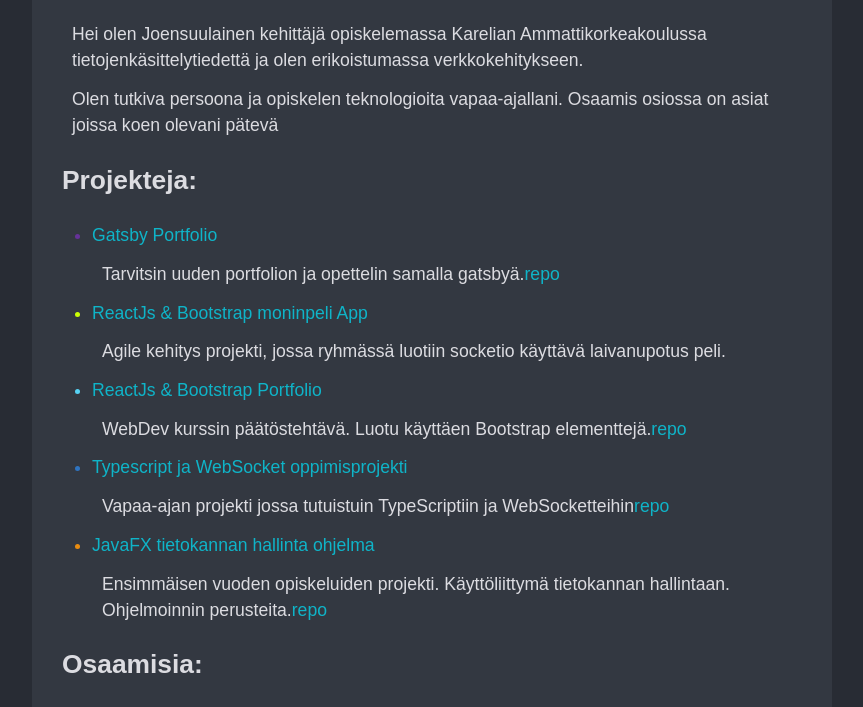
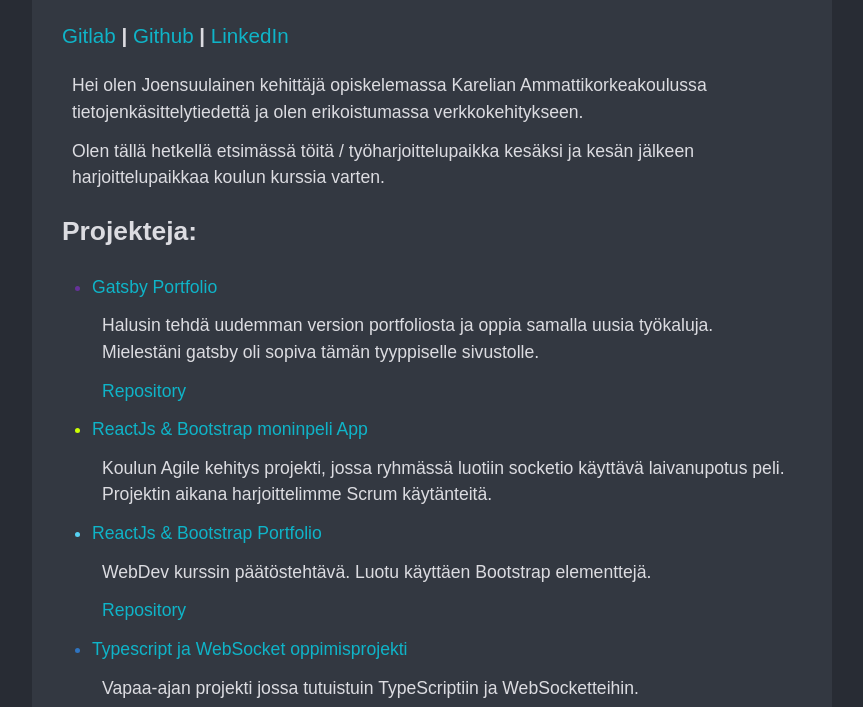
Before and after one commit to Zerkath/portfolio-gatsby, a Gatsby site: page / in a window 1280 px wide. Shown: the part 89-796 px from the top of the page, without its empty margins (208-1071 px from the left). Built offline with nearby package versions, Linux system fonts and the light colour scheme; Gatsby itself is replaced by a stand-in of ours.

Commit message:
Content changes and small fixes

```diff
--- a/src/pages/404.jsx
+++ b/src/pages/404.jsx
@@ -3,8 +3,8 @@ import { Link } from "gatsby"
 
 // styles
 const pageStyles = {
-  color: "#232129",
-  padding: "96px",
+  color: "#DFDFDF",
+  padding: "40px",
   fontFamily: "-apple-system, Roboto, sans-serif, serif",
 }
 const headingStyles = {
--- a/src/pages/index.jsx
+++ b/src/pages/index.jsx
@@ -10,13 +10,13 @@ const links = [
     text: "Gatsby Portfolio",
     url: "/portfolio-gatsby/",
     repo: "https://github.com/Zerkath/portfolio-gatsby",
-    description: "Tarvitsin uuden portfolion ja opettelin samalla gatsbyä.",
+    description: "Halusin tehdä uudemman version portfoliosta ja oppia samalla uusia työkaluja. Mielestäni gatsby oli sopiva tämän tyyppiselle sivustolle.",
     color: "#663299",
   },
   {
     text: "ReactJs & Bootstrap moninpeli App",
     url: "/react-app/",
-    description: "Agile kehitys projekti, jossa ryhmässä luotiin socketio käyttävä laivanupotus peli.",
+    description: "Koulun Agile kehitys projekti, jossa ryhmässä luotiin socketio käyttävä laivanupotus peli. Projektin aikana harjoittelimme Scrum käytänteitä.",
     color: "#CCFF04"
   },
   {
@@ -30,7 +30,7 @@ const links = [
     text: "Typescript ja WebSocket oppimisprojekti",
     url: "/socket-controller/",
     repo: "https://github.com/Zerkath/cc-socket-controller",
-    description: "Vapaa-ajan projekti jossa tutuistuin TypeScriptiin ja WebSocketteihin",
+    description: "Vapaa-ajan projekti jossa tutuistuin TypeScriptiin ja WebSocketteihin.",
     color: "#2F74C0",
   },
   {
@@ -70,19 +70,19 @@ const IndexPage = () => {
       <main>
         <meta name="description" content="Juha Airaksisen Portfolio sivusto"/>
         <h1>Juha Airaksinen</h1>
+        <Contacts/>
         <p>Hei olen Joensuulainen kehittäjä opiskelemassa Karelian Ammattikorkeakoulussa tietojenkäsittelytiedettä ja olen erikoistumassa verkkokehitykseen.</p>
-        <p>Olen tutkiva persoona ja opiskelen teknologioita vapaa-ajallani. Osaamis osiossa on asiat joissa koen olevani pätevä</p>
+        <p>Olen tällä hetkellä etsimässä töitä / työharjoittelupaikka kesäksi ja kesän jälkeen harjoittelupaikkaa koulun kurssia varten.</p>
         <h2>Projekteja:</h2>
         <ul>
           {links.map(link => (
             <li key={link.url} style={{color: link.color}}>
               <span>
                 <Link to={link.url}>{link.text}</Link>
-                <p>{link.description}
-                  {link.repo !== undefined &&
-                    <a href={link.repo}>repo</a>
-                  }
-                </p>
+                <p>{link.description} </p>
+                {link.repo !== undefined &&
+                  <p><a href={link.repo}>Repository</a></p>
+                }
               </span>
             </li>
           ))}
@@ -92,7 +92,7 @@ const IndexPage = () => {
           {techs.map(item => (
             <li key={item.text} style={{color: item.color}}>
               <span>
-                <t>{item.text}</t>
+                <text>{item.text}</text>
                 <p>{item.desc}</p>
               </span>
             </li>
```
